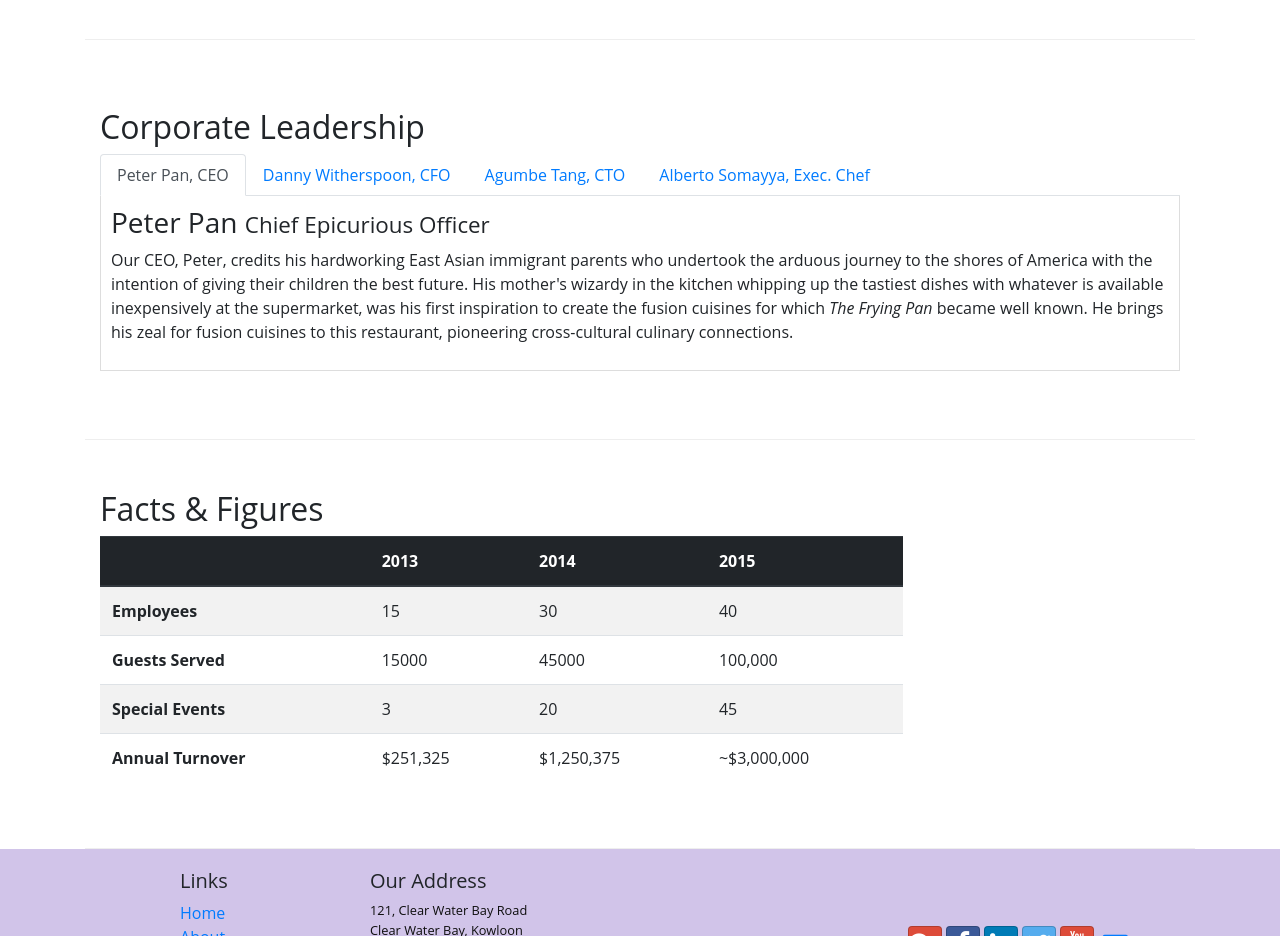
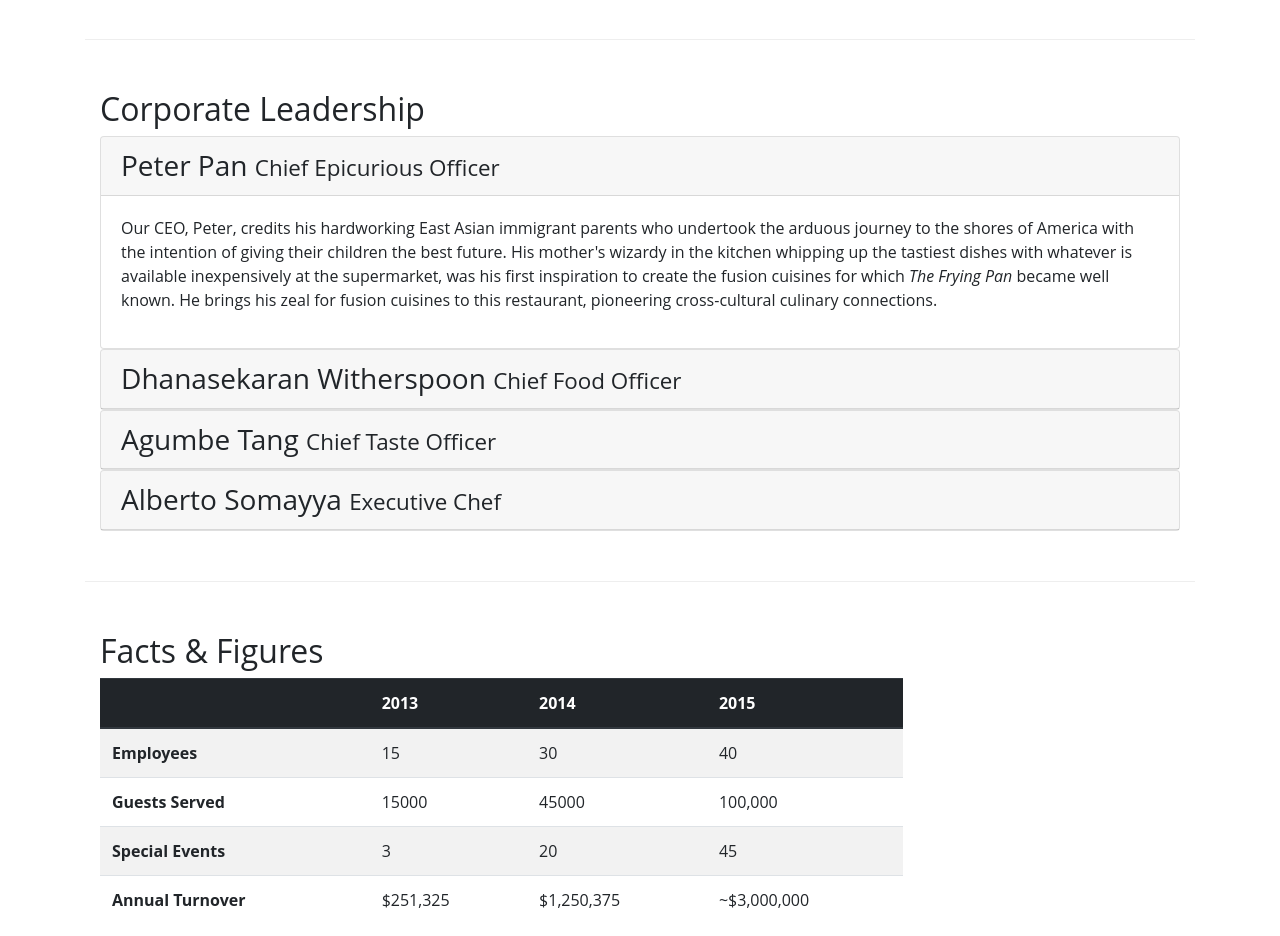
Before and after one commit to sihabrahman/bootstrap-assignment3, a website: page aboutus.html in a window 1280 px wide. Shown: the part 940-1876 px from the top of the page. Drawn offline with nearby package versions, Linux system fonts and the light colour scheme.

Commit message:
Accordion

```diff
--- a/aboutus.html
+++ b/aboutus.html
@@ -154,90 +154,111 @@
       <div class="row row-content align-items-center">
         <div class="col-12 col-sm">
           <h2>Corporate Leadership</h2>
-          <ul class="nav nav-tabs">
-            <li class="nav-item">
-              <a
-                class="nav-link active"
-                href="#peter"
-                role="tab"
-                data-toggle="tab"
-                >Peter Pan, CEO</a
-              >
-            </li>
-            <li class="nav-item">
-              <a class="nav-link" href="#danny" role="tab" data-toggle="tab"
-                >Danny Witherspoon, CFO</a
-              >
-            </li>
-            <li class="nav-item">
-              <a class="nav-link" href="#agumbe" role="tab" data-toggle="tab"
-                >Agumbe Tang, CTO</a
-              >
-            </li>
-            <li class="nav-item">
-              <a class="nav-link" href="#alberto" role="tab" data-toggle="tab"
-                >Alberto Somayya, Exec. Chef</a
-              >
-            </li>
-          </ul>
-          <div class="tab-content">
-            <div role="tabpanel" class="tab-pane fade show active" id="peter">
-              <h3>Peter Pan <small>Chief Epicurious Officer</small></h3>
+          <div id="accordion">
+            <div class="card">
+              <div class="card-header" role="tab" id="peterhead">
+                <h3 class="mb-0">
+                  <a data-toggle="collapse" data-target="#peter">
+                    Peter Pan <small>Chief Epicurious Officer</small>
+                  </a>
+                </h3>
+              </div>
+              <div class="collapse show" id="peter" data-parent="#accordion">
+                <div class="card-body">
                   <p class="d-none d-sm-block">
                     Our CEO, Peter, credits his hardworking East Asian immigrant
                     parents who undertook the arduous journey to the shores of
                     America with the intention of giving their children the best
                     future. His mother's wizardy in the kitchen whipping up the
-                tastiest dishes with whatever is available inexpensively at the
-                supermarket, was his first inspiration to create the fusion
-                cuisines for which
-                <em>The Frying Pan</em> became well known. He brings his zeal
-                for fusion cuisines to this restaurant, pioneering
+                    tastiest dishes with whatever is available inexpensively at
+                    the supermarket, was his first inspiration to create the
+                    fusion cuisines for which
+                    <em>The Frying Pan</em> became well known. He brings his
+                    zeal for fusion cuisines to this restaurant, pioneering
                     cross-cultural culinary connections.
                   </p>
                 </div>
-
-            <div role="tabpanel" class="tab-pane fade" id="danny">
-              <h3>
+              </div>
+            </div>
+            <div class="card">
+              <div class="card-header" role="tab" id="dannyhead">
+                <h3 class="mb-0">
+                  <a
+                    class="collapsed"
+                    data-toggle="collapse"
+                    data-target="#danny"
+                  >
                     Dhanasekaran Witherspoon <small>Chief Food Officer</small>
+                  </a>
                 </h3>
+              </div>
+              <div class="collapse" id="danny" data-parent="#accordion">
+                <div class="card-body">
                   <p class="d-none d-sm-block">
                     Our CFO, Danny, as he is affectionately referred to by his
-                colleagues, comes from a long established family tradition in
-                farming and produce. His experiences growing up on a farm in the
-                Australian outback gave him great appreciation for varieties of
-                food sources. As he puts it in his own words,
+                    colleagues, comes from a long established family tradition
+                    in farming and produce. His experiences growing up on a farm
+                    in the Australian outback gave him great appreciation for
+                    varieties of food sources. As he puts it in his own words,
                     <em
                       >Everything that runs, wins, and everything that stays,
                       pays!</em
                     >
                   </p>
                 </div>
-
-            <div role="tabpanel" class="tab-pane fade" id="agumbe">
-              <h3>Agumbe Tang <small>Chief Taste Officer</small></h3>
+              </div>
+            </div>
+            <div class="card">
+              <div class="card-header" role="tab" id="agumbehead">
+                <h3 class="mb-0">
+                  <a
+                    class="collapsed"
+                    data-toggle="collapse"
+                    data-target="#agumbe"
+                  >
+                    Agumbe Tang <small>Chief Taste Officer</small>
+                  </a>
+                </h3>
+              </div>
+              <div class="collapse" id="agumbe" data-parent="#accordion">
+                <div class="card-body">
                   <p class="d-none d-sm-block">
-                Blessed with the most discerning gustatory sense, Agumbe, our
-                CTO, personally ensures that every dish that we serve meets his
-                exacting tastes. Our chefs dread the tongue lashing that ensues
-                if their dish does not meet his exacting standards. He lives by
-                his motto,
+                    Blessed with the most discerning gustatory sense, Agumbe,
+                    our CTO, personally ensures that every dish that we serve
+                    meets his exacting tastes. Our chefs dread the tongue
+                    lashing that ensues if their dish does not meet his exacting
+                    standards. He lives by his motto,
                     <em>You click only if you survive my lick.</em>
                   </p>
                 </div>
-
-            <div role="tabpanel" class="tab-pane fade" id="alberto">
-              <h3>Alberto Somayya <small>Executive Chef</small></h3>
+              </div>
+            </div>
+            <div class="card">
+              <div class="card-header" role="tab" id="albertohead">
+                <h3 class="mb-0">
+                  <a
+                    class="collapsed"
+                    data-toggle="collapse"
+                    data-target="#alberto"
+                  >
+                    Alberto Somayya <small>Executive Chef</small>
+                  </a>
+                </h3>
+              </div>
+              <div class="collapse" id="alberto" data-parent="#accordion">
+                <div class="card-body">
                   <p class="d-none d-sm-block">
-                Award winning three-star Michelin chef with wide International
-                experience having worked closely with whos-who in the culinary
-                world, he specializes in creating mouthwatering Indo-Italian
-                fusion experiences. He says,
+                    Award winning three-star Michelin chef with wide
+                    International experience having worked closely with whos-who
+                    in the culinary world, he specializes in creating
+                    mouthwatering Indo-Italian fusion experiences. He says,
                     <em
-                  >Put together the cuisines from the two craziest cultures, and
-                  you get a winning hit! Amma Mia!</em
+                      >Put together the cuisines from the two craziest cultures,
+                      and you get a winning hit! Amma Mia!</em
                     >
                   </p>
+                </div>
+              </div>
             </div>
           </div>
         </div>
```
Lines whose indentation alone changed are shown as unchanged.
